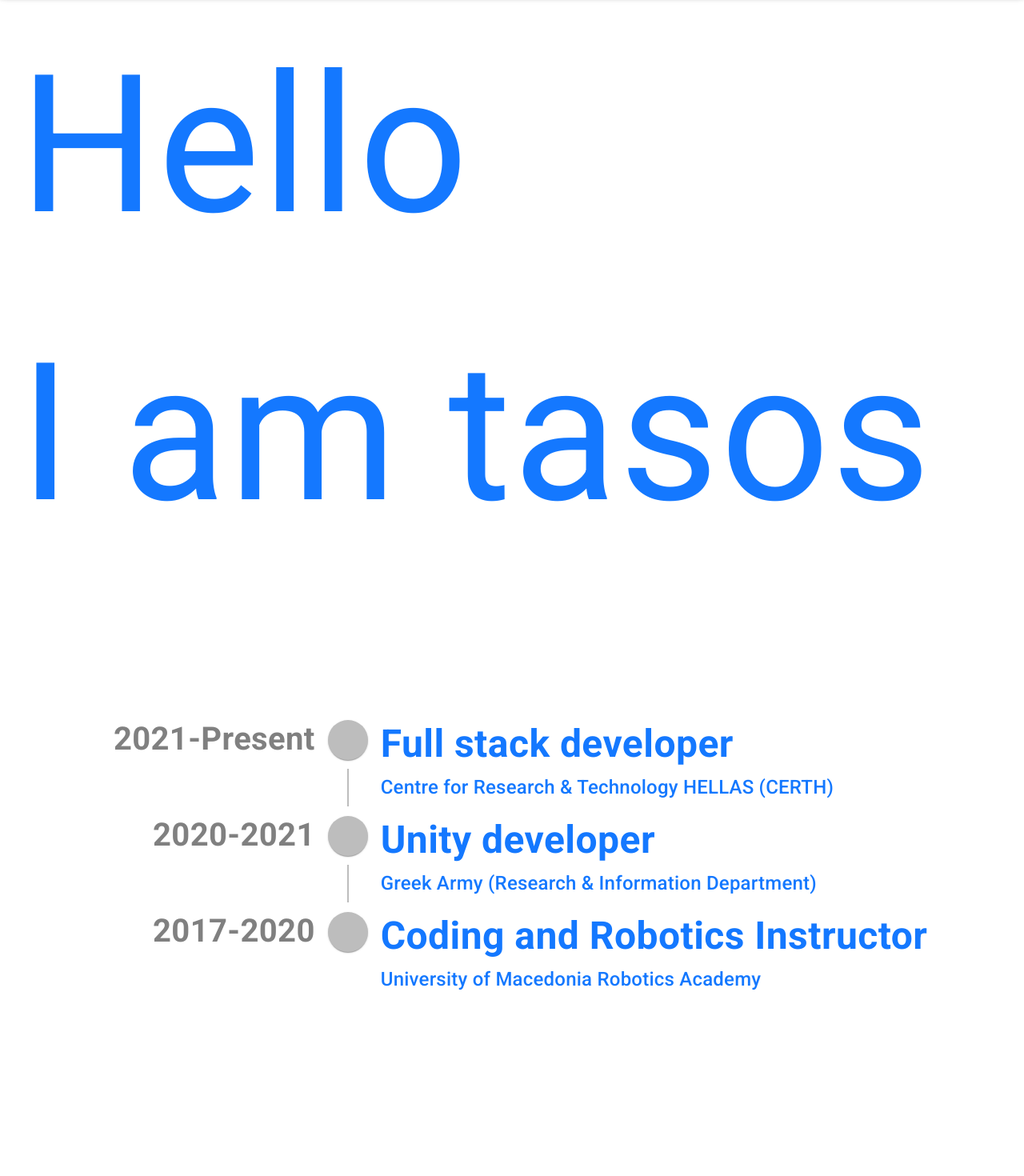
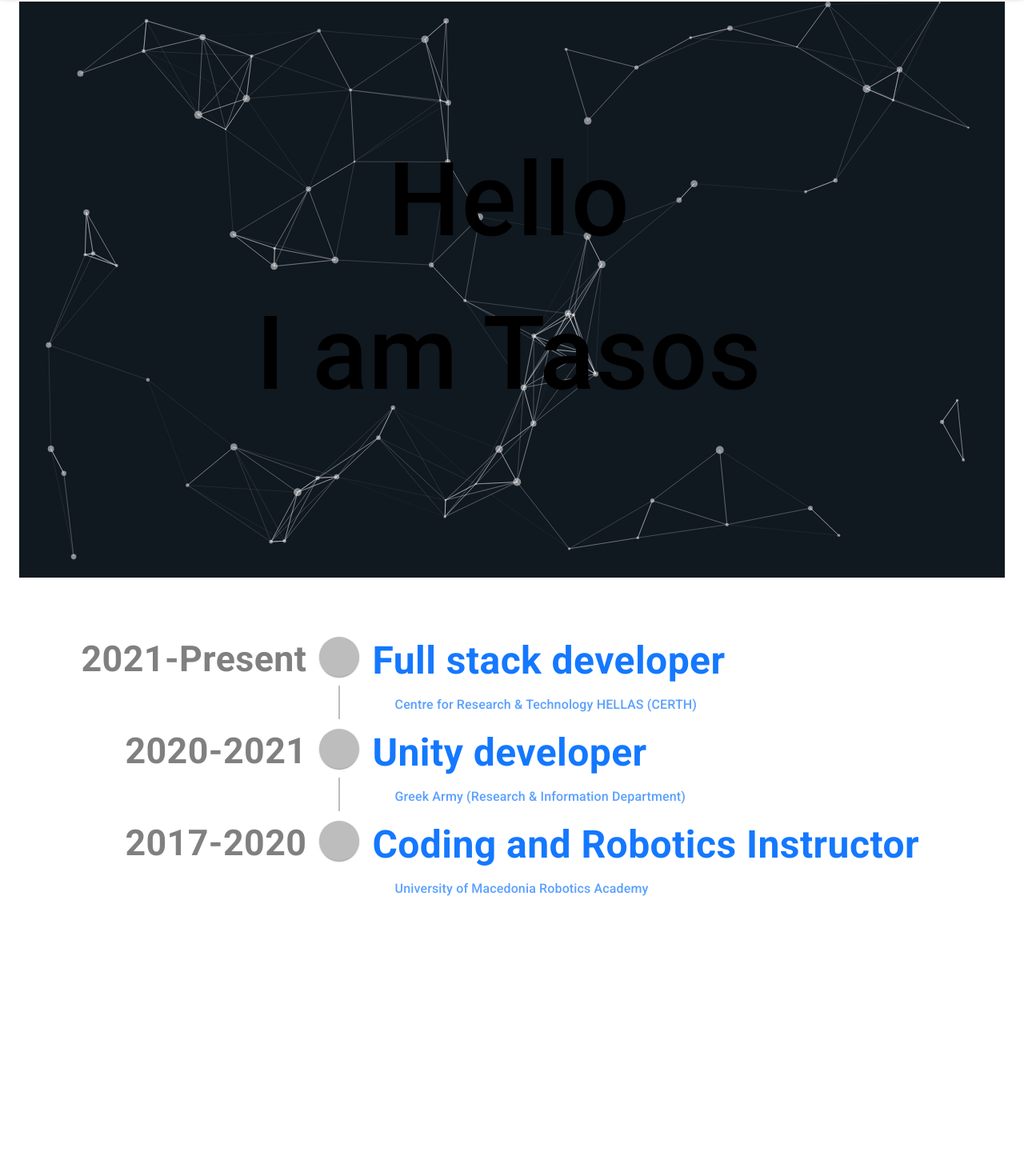
Before and after one commit to tasos12/personal-website, a Next.js app: page / in a window 1280 px wide. Shown: the part 58-1528 px from the top of the page at 80% size. Built offline with nearby package versions, Linux system fonts and the light colour scheme.

Commit message:
Add particles in about page and material icons

```diff
--- a/package.json
+++ b/package.json
@@ -12,7 +12,7 @@
     "@emotion/react": "^11.10.5",
     "@emotion/styled": "^11.10.5",
     "@fontsource/roboto": "^4.5.8",
-    "@mui/icons-material": "^5.10.14",
+    "@mui/icons-material": "^5.10.15",
     "@mui/lab": "^5.0.0-alpha.108",
     "@mui/material": "^5.10.14",
     "eslint": "8.27.0",
@@ -20,7 +20,8 @@
     "next": "13.0.3",
     "react": "18.2.0",
     "react-dom": "18.2.0",
+    "react-particles": "^2.5.3",
     "react-scroll": "^1.8.8",
-    "tsparticles-engine": "^2.5.2"
+    "tsparticles": "^2.5.3"
   }
 }
--- a/pages/components/about.js
+++ b/pages/components/about.js
@@ -1,13 +1,42 @@
 import { Container, Typography } from '@mui/material';
-import { tsParticles } from "tsparticles-engine";
+import { textAlign } from '@mui/system';
+import { useCallback } from "react";
+import Particles from "react-particles";
+import { loadFull } from 'tsparticles';
+import ParticleOptions from "./particleOptions";
 
 export default function About() {
-    return(
-        <Container id='about' sx={{p:0, m:0, mt:'60px', width: 'xl', height: '100vh'}} maxWidth={false}>
-            <Typography sx={{fontSize: '15rem', color: 'rgb(20, 120, 255)'}}>
+    const init = useCallback(
+        async (engine) => {
+            await loadFull(engine);
+        }, []
+    );
+
+    return (
+        <Container
+            id="about"
+            sx={{
+                p: 0,
+                m: 0,
+                mt: "60px",
+                width: "xl",
+                height: "95vh",
+                position: "relative",
+            }}
+            maxWidth={false}
+        >
+            <Particles
+                id="tsparticles"
+                init={init}
+                options={ParticleOptions}
+                width="100%"
+                height="90vh"
+                position="absolute"
+            />
+            <Typography sx={{position:"absolute", top: '20%', left: '25%', textAlign:'center', fontWeight: '500', fontSize: '10vw'}}>
                 Hello
-                <br/>I am tasos
+                <br />I am Tasos
             </Typography>
         </Container>
-    )
+    );
 }
--- a/pages/components/experience.js
+++ b/pages/components/experience.js
@@ -4,16 +4,16 @@ import TimelineOppositeContent, {
 } from '@mui/lab/TimelineOppositeContent';
 import Typography from '@mui/material/Typography';
 import Container from '@mui/material/Container';
+import LocationOnIcon from '@mui/icons-material/LocationOn';
 
 export default function Experience() {
-    const timelineTitleStyle = { fontWeight: 700, fontSize: '3rem' };
-    const timelineContentStyle = { fontWeight: 500, fontSize: '1.5rem' };
-    const timelineDateStyle = { fontWeight: 700, fontSize: '2.5rem', color: 'gray' };
+    const timelineTitleStyle = { fontWeight: 700, fontSize: '3rem', color: 'rgb(20, 120, 255)' };
+    const timelineCompanyStyle = { fontWeight: 500, fontSize: '1rem', color: 'rgb(20, 120, 255, 0.7)' };
+    const timelineDateStyle = { fontWeight: 700, fontSize: '2.8rem', color: 'gray' };
     const timelineDotStyle = { width: '50px', height: '50px' };
 
     return(
-        <Container id='experience' width='xl'>
-        <Container sx={{ mx: 0, my: 10, color: 'rgb(20, 120, 255)', height: '80vh'}}>
+        <Container id='experience' sx={{width:'xl', height:'100vh'}} >
           <Timeline sx={{[`& .${timelineOppositeContentClasses.root}`]: {flex: 0.4}}}>
             <TimelineItem>
               <TimelineOppositeContent>
@@ -25,7 +25,8 @@ export default function Experience() {
               </TimelineSeparator>
               <TimelineContent >
                 <Typography sx={timelineTitleStyle}> Full stack developer </Typography>
-                <Typography sx={timelineContentStyle}> Centre for Research & Technology HELLAS (CERTH) </Typography>
+                <Typography sx={timelineCompanyStyle}> <LocationOnIcon sx={{color: 'white'}}/> Centre for Research & Technology HELLAS (CERTH) </Typography>
+                <Typography></Typography>
               </TimelineContent>
             </TimelineItem>
             <TimelineItem>
@@ -38,7 +39,7 @@ export default function Experience() {
               </TimelineSeparator>
               <TimelineContent>
                 <Typography sx={timelineTitleStyle}> Unity developer </Typography>
-                <Typography sx={timelineContentStyle}> Greek Army (Research & Information Department) </Typography>
+                <Typography sx={timelineCompanyStyle}> <LocationOnIcon sx={{color: 'white'}}/> Greek Army (Research & Information Department) </Typography>
               </TimelineContent>
             </TimelineItem>
             <TimelineItem>
@@ -50,11 +51,11 @@ export default function Experience() {
               </TimelineSeparator>
               <TimelineContent>
                 <Typography sx={timelineTitleStyle}> Coding and Robotics Instructor </Typography>
-                <Typography sx={timelineContentStyle}> University of Macedonia Robotics Academy </Typography>
+                <Typography sx={timelineCompanyStyle}> <LocationOnIcon sx={{color: 'white'}}/> University of Macedonia Robotics Academy </Typography>
               </TimelineContent>
             </TimelineItem>
           </Timeline>
-        </Container>
+
       </Container>
     );
 }
--- /dev/null
+++ b/pages/components/particleOptions.js
@@ -0,0 +1,75 @@
+const ParticleOptions = {
+    fullScreen: {
+        enable: false,
+        zIndex: -1,
+    },
+    background: {
+        color: {
+            value: "#101820FF",
+        },
+    },
+    fpsLimit: 60,
+    interactivity: {
+        events: {
+            onHover: {
+                enable: true,
+                mode: "repulse",
+            },
+            resize: true,
+        },
+        modes: {
+            push: {
+                quantity: 4,
+            },
+            repulse: {
+                distance: 100,
+                duration: 0.4,
+            },
+        },
+    },
+    particles: {
+        color: {
+            value: "#ffffff",
+        },
+        links: {
+            color: "#ffffff",
+            distance: 150,
+            enable: true,
+            opacity: 0.5,
+            width: 1,
+        },
+        collisions: {
+            enable: true,
+        },
+        move: {
+            directions: "none",
+            enable: true,
+            outModes: {
+                default: "bounce",
+            },
+            random: false,
+            speed: 2,
+            straight: false,
+        },
+        number: {
+            density: {
+                enable: true,
+                area: 800,
+            },
+            value: 80,
+        },
+        opacity: {
+            value: 0.5,
+        },
+        shape: {
+            type: "circle",
+        },
+        size: {
+            value: { min: 1, max: 5 },
+        },
+    },
+    detectRetina: true,
+    zIndex: -1,
+};
+
+export default ParticleOptions;
```
Also changed, not shown: 1 other file (tests, documents, lock files or other folders).
